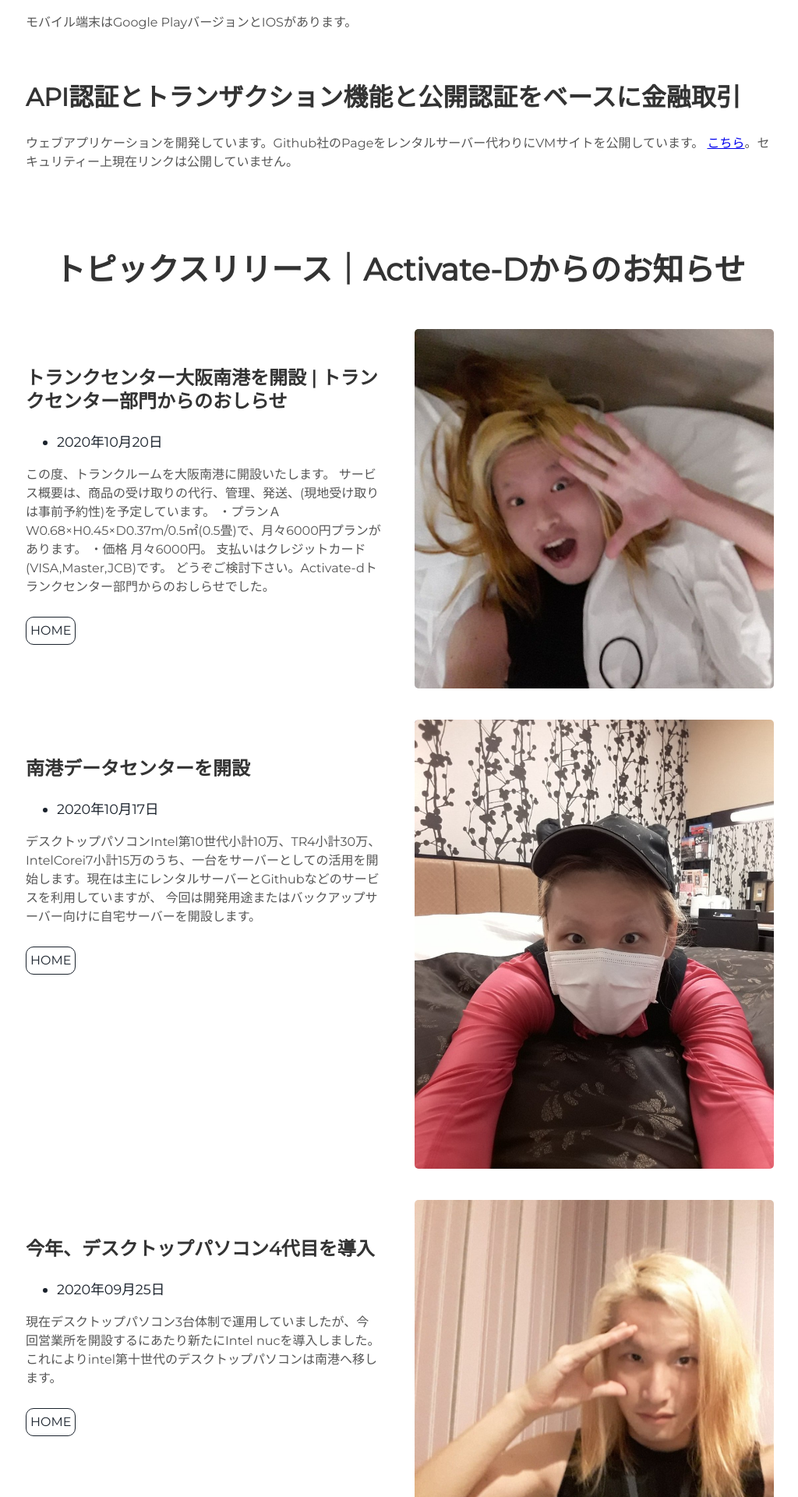
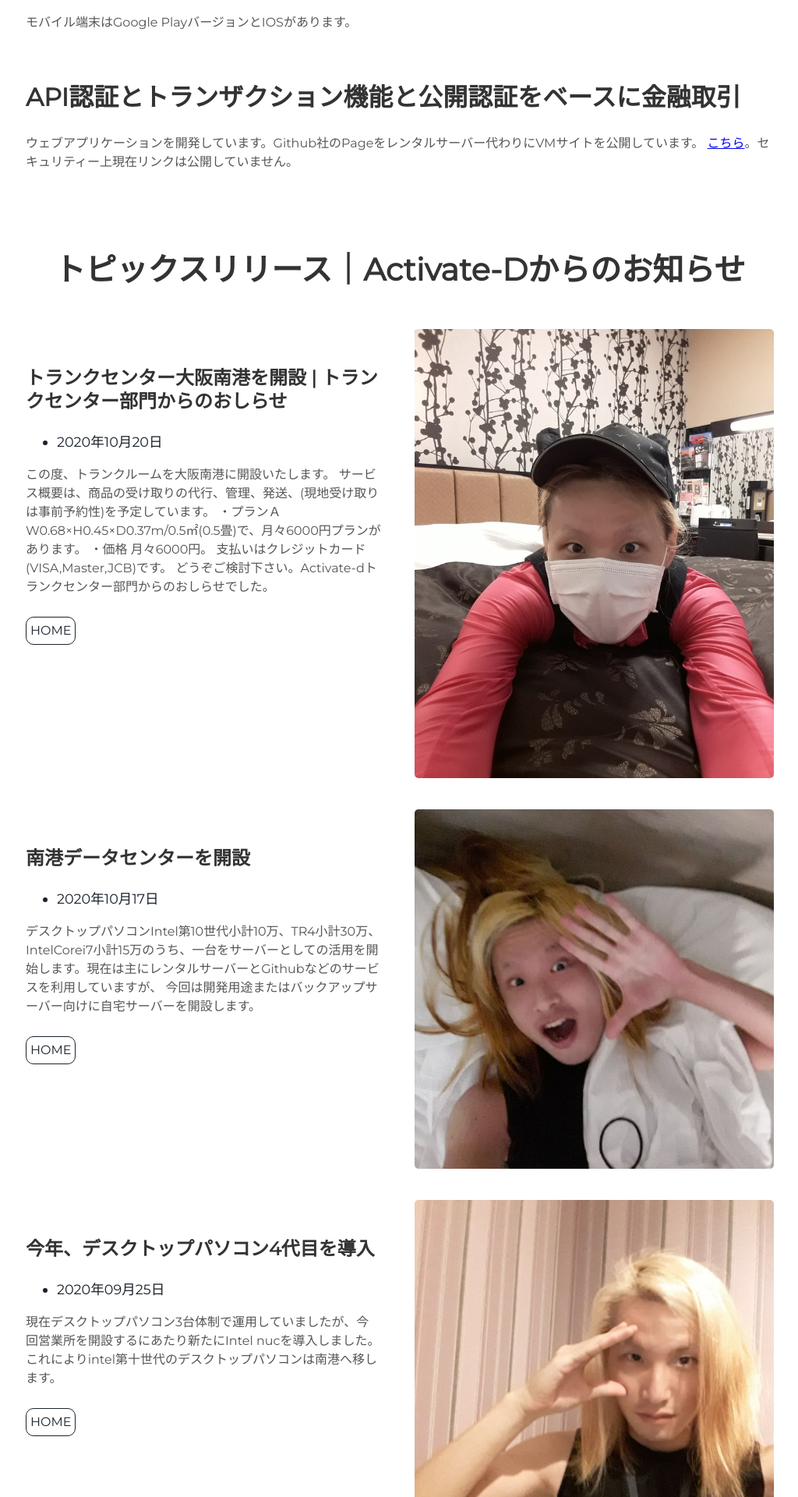
Before and after one commit to takagotch/page351, a Jekyll site: the page built from index.html, in a window 1280 px wide. Shown: the part 2102-4022 px from the top of the page at 78% size, without its empty margins (127-1151 px from the left). Built offline with Jekyll 4.4.1, drawn with Linux system fonts in a browser that asks for light colours.

Commit message:
Update projects.html

```diff
--- a/_includes/projects.html
+++ b/_includes/projects.html
@@ -23,7 +23,7 @@
 
 <div class="user-projects">
   <div class="images-right">
-    <img alt="mountains" src="{{ "/assets/img/fr7.jpg" | prepend: site.baseurl }}" />
+    <img alt="mountains" src="{{ "/assets/img/fr8.jpg" | prepend: site.baseurl }}" />
   </div>
   <div class="contents">
     <h3> トランクセンター大阪南港を開設 | トランクセンター部門からのおしらせ </h3>
@@ -54,7 +54,7 @@
 
 <div class="user-projects">
   <div class="images-right">
-    <img alt="mountains" src="{{ "/assets/img/fr8.jpg" | prepend: site.baseurl }}" />
+    <img alt="mountains" src="{{ "/assets/img/fr7.jpg" | prepend: site.baseurl }}" />
   </div>
   <div class="contents">
     <h3> 南港データセンターを開設 </h3>
```
